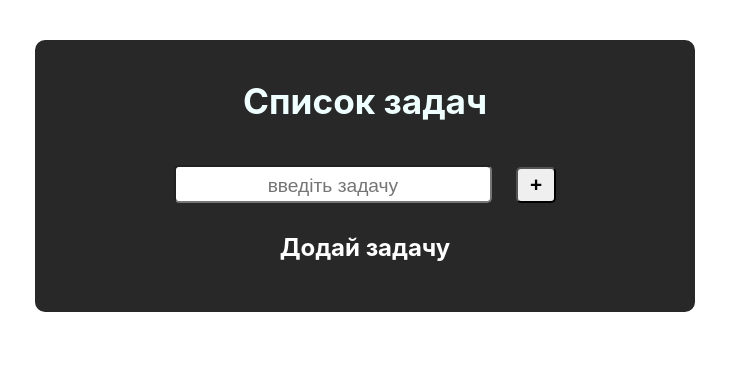
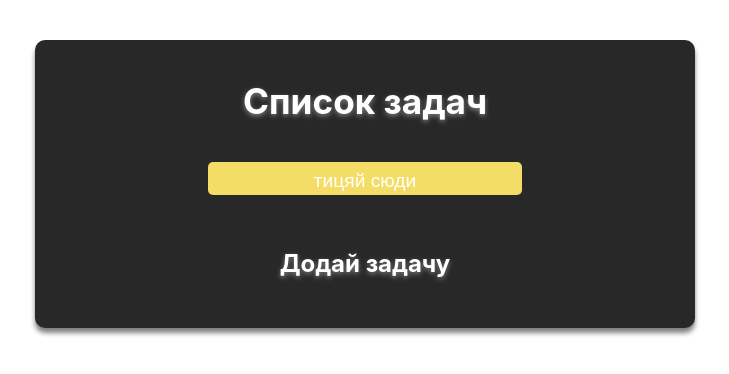
Before and after one commit to rollandss/my-todo, a React (Create React App) app: page / in a window 1280 px wide. Shown: the top 374 px of the page, without its empty margins (275-1004 px from the left). Built offline with nearby package versions, Linux system fonts and the light colour scheme.

Commit message:
add randomColor for input and Todos

```diff
--- a/package.json
+++ b/package.json
@@ -6,6 +6,7 @@
     "@testing-library/jest-dom": "^5.16.5",
     "@testing-library/react": "^13.4.0",
     "@testing-library/user-event": "^13.5.0",
+    "randomcolor": "^0.6.2",
     "react": "^18.2.0",
     "react-dom": "^18.2.0",
     "react-icons": "^4.7.1",
--- a/src/App.css
+++ b/src/App.css
@@ -5,10 +5,9 @@
   background-color: #282828;
   padding: 30px;
   margin-top: 40px;
-
   border-radius: 10px;
-  /* text-shadow: gray 0px 2px 5px ; */
-  /* box-shadow: gray 0px 5px 5px; */
+  text-shadow: gray 0px 2px 5px ;
+  box-shadow: gray 0px 5px 5px;
 
 }
 
@@ -17,7 +16,7 @@ h1 {
   font-size: 2.2rem;
   margin-bottom: 40px;
   margin: top 24px;
-  color: azure;
+  color:white;
 }
 ::selection{
   background: #ff4500;
--- a/src/components/Todos/Todo.jsx
+++ b/src/components/Todos/Todo.jsx
@@ -1,11 +1,20 @@
 import style from './Todo.module.css'
 import { RiDeleteBin2Line } from 'react-icons/ri'
 import { FaCheck } from 'react-icons/fa'
-//, RiTodoFill
+import randomColor from 'randomcolor'
 
-const Todo = ({ todo, deleteTodoHandler, togleTodoHandler, editTodo, text }) => {
+const Todo = ({
+  todo,
+  deleteTodoHandler,
+  togleTodoHandler,
+  editTodo,
+  text,
+}) => {
+  var color = randomColor()
+  console.log(color)
   return (
     <div
+      style={{ backgroundColor: color }}
       className={`${style.todo} ${todo.isCompleted ? style.completedTodo : ''}`}
     >
       <div className={style.todoText} onDoubleClick={() => editTodo(todo.text)}>
@@ -23,7 +32,6 @@ const Todo = ({ todo, deleteTodoHandler, togleTodoHandler, editTodo, text }) =>
         onClick={() => togleTodoHandler(todo.id)}
         title="виконати"
       />
-
     </div>
   )
 }
--- a/src/components/Todos/Todo.module.css
+++ b/src/components/Todos/Todo.module.css
@@ -5,9 +5,11 @@
   margin: 15px 0;
   font-size: 1.5rem;
   border-radius: 5px;
-  border: 2px solid #555;
+  /* border: 2px solid #555; */
   color: #112d49;
-  background-color: #fbfef9;
+  /* background-color: #fbfef9; */
+  box-shadow: gray 0px 3px 3px;
+
 }
 
 .todoText {
@@ -17,6 +19,9 @@
 
 .completedTodo {
   background: #555;
+  box-shadow: none;
+  text-shadow: none ;
+
 }
 
 .togleIcon,
--- a/src/components/Todos/TodoForm.jsx
+++ b/src/components/Todos/TodoForm.jsx
@@ -1,5 +1,6 @@
 import { useState } from 'react'
 import style from './TodoForm.module.css'
+import randomColor from 'randomcolor'
 
 const TodoForm = ({ addTodo }) => {
   const [text, setText] = useState('')
@@ -9,16 +10,21 @@ const TodoForm = ({ addTodo }) => {
     addTodo(text)
     setText('')
   }
-
+  let color = randomColor()
   return (
     <form className={style.todoFormContainer} onSubmit={onSubmitHandler}>
       <input
-        placeholder="введіть задачу"
+        style={{ backgroundColor: color }}
+        placeholder="тицяй сюди"
         value={text}
         onChange={(e) => setText(e.target.value)}
       />
-      <button type="submit" title="додати задачу" >
-     +
+      <button
+        type="submit"
+        title="додати задачу"
+        className={!text ? style.buttonHidden : ''}
+      >
+        Додати
       </button>
     </form>
   )
--- a/src/components/Todos/TodoForm.module.css
+++ b/src/components/Todos/TodoForm.module.css
@@ -1,28 +1,40 @@
 .todoFormContainer {
-  margin-bottom: 30px;
+  display: flex;
+  flex-direction: column;
+  align-items: center;
 }
 .todoFormContainer input {
   height: 1.3em;
   border-radius: 5px;
-  margin-right: 1em;
+  border: none;
   font-size: 1.5rem;
   outline: none;
+  background-color: #282828;
+  caret-color: #282828 ;
+}
+
+.todoFormContainer input:hover {
+  background-color: white;
+  box-shadow: gray 0px 3px 3px;
+  height: 1.3em;
 }
 
 input::placeholder {
   font-size: 1.2rem;
   text-align: center;
+  color: white;
 }
 
 button {
-  /* height: 3em; */
+  text-shadow: gray 0px 2px 5px;
+  /* padding: 8px; */
+  margin-top: 10px;
   border-radius: 5px;
   cursor: pointer;
-  font-size: 1.3rem;
-  padding: 4px;
-  text-align: center;
-  padding-left: 12px;
-  padding-right: 12px;
-  font-weight: 900;
-  margin-top: 5px;
+  font-size: 1.2rem;
+  border: none;
+  box-shadow: gray 0px 3px 3px;
 }
+.buttonHidden {
+  visibility: hidden;
+}
--- a/src/index.css
+++ b/src/index.css
@@ -7,3 +7,6 @@ body {
   /* background-color: ; */
   color: white;
 }
+*{
+  transition: 0.3s;
+}
```
Also changed, not shown: 1 other file (tests, documents, lock files or other folders).
